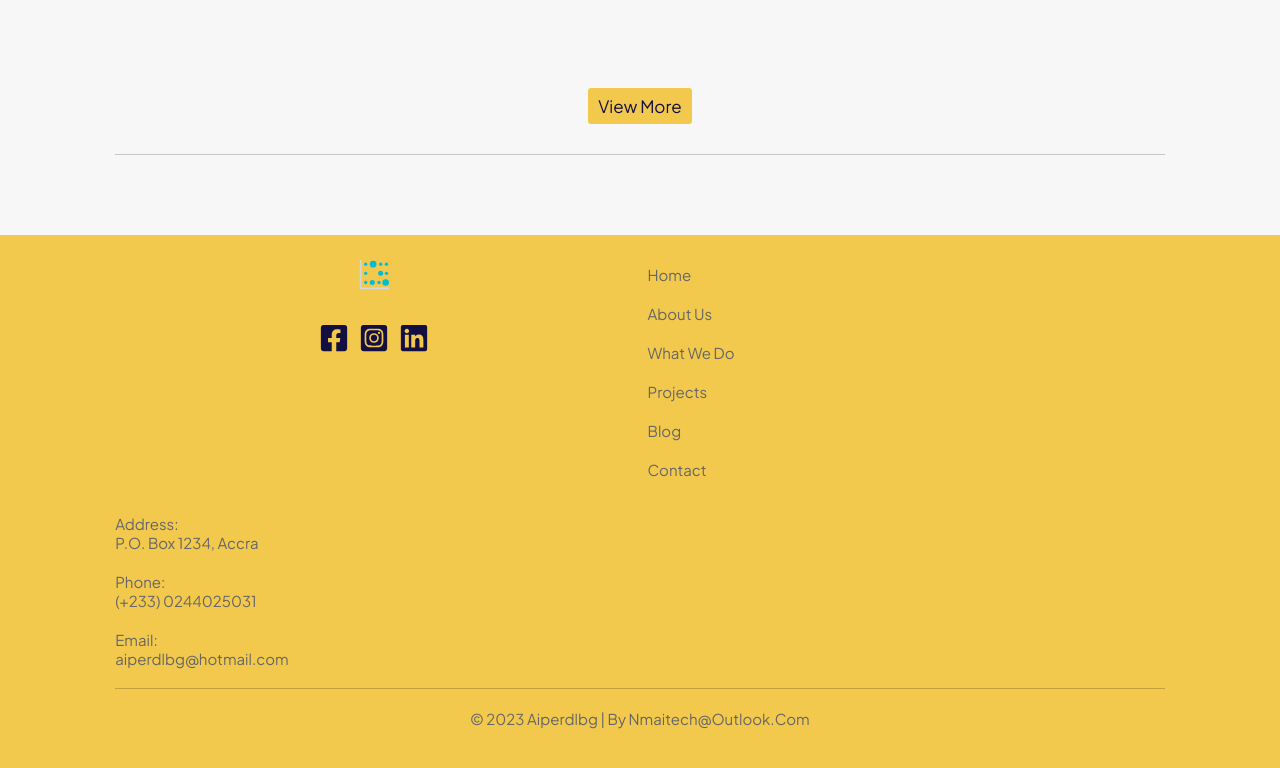
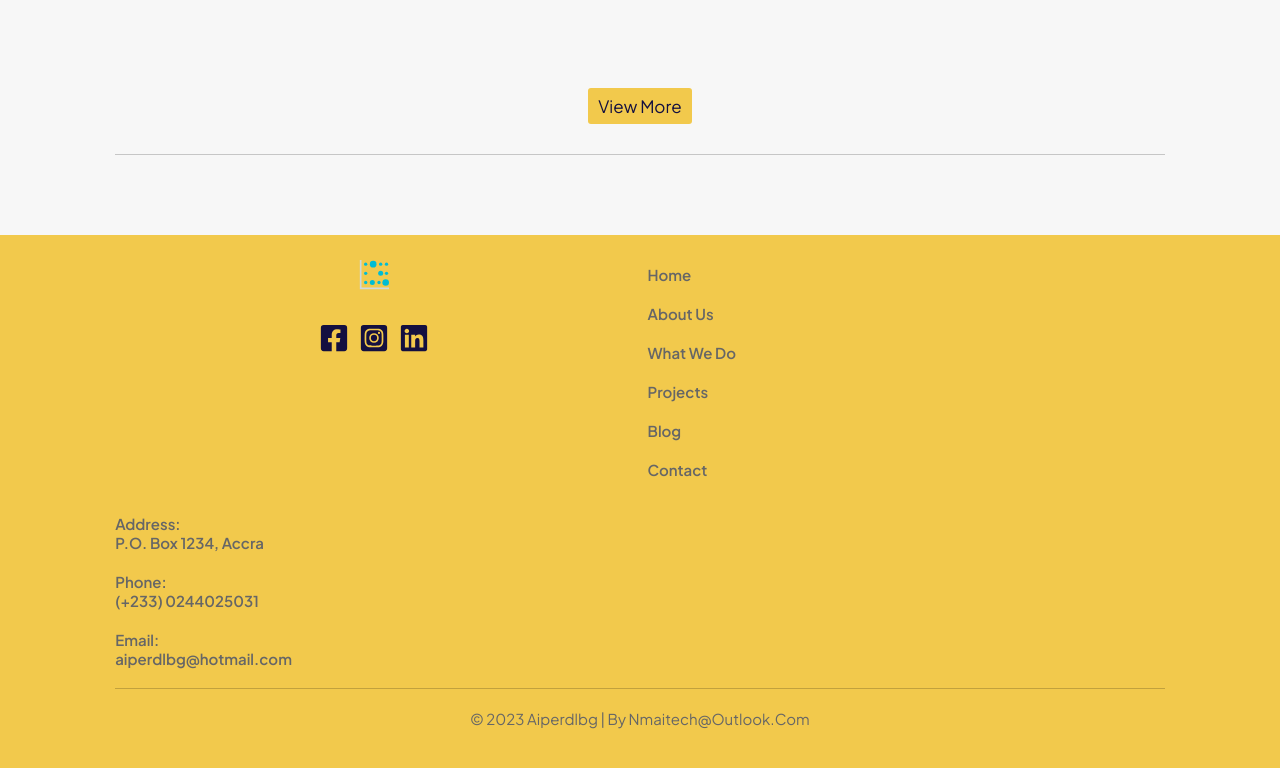
Before and after one commit to Surnmai/hon-adomako-ngo, a React (Create React App) app: page / in a window 1280 px wide. Shown: the part 5334-6102 px from the top of the page. Built offline with nearby package versions, Linux system fonts and the light colour scheme.

Commit message:
increased font weight of footer

```diff
--- a/src/css/index.css
+++ b/src/css/index.css
@@ -345,6 +345,7 @@ footer .top {
 footer .top .box {
   color: #666;
   font-size: 1.5rem;
+  font-weight: 600;
 }
 footer .top .box .logo-socials {
   text-align: center;
--- a/src/css/index.scss
+++ b/src/css/index.scss
@@ -411,6 +411,7 @@ footer {
     .box {
       color: $light-color;
       font-size: 1.5rem;
+      font-weight: 600;
 
       .logo-socials {
         text-align: center;
@@ -430,6 +431,8 @@ footer {
               padding: 1rem 0;
               .links {
                 font-size: 1.5rem;
+                // font-weight: bold;
+
                 color: $light-color;
                 &:hover {
                   color: $white;
```
Also changed, not shown: 1 other file (tests, documents, lock files or other folders).
